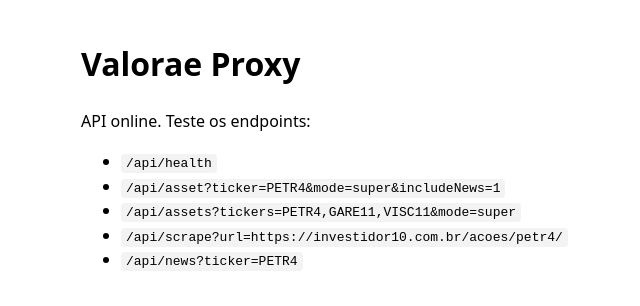
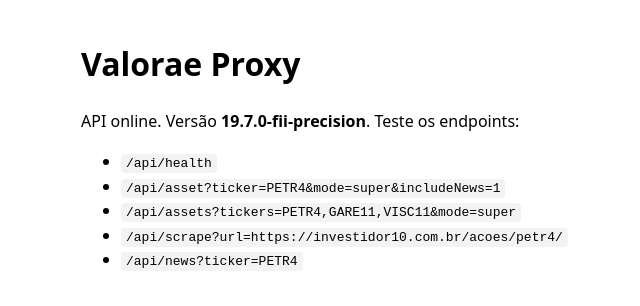
Before and after one commit to rafaelgabassi07-tech/valorae-proxy, a website: page public/index.html in a window 1280 px wide. Shown: the whole page, without its empty margins (149-789 px from the left). Drawn offline with Linux system fonts and the light colour scheme.

Commit message:
Add files via upload

```diff
--- a/public/index.html
+++ b/public/index.html
@@ -8,7 +8,7 @@
 </head>
 <body>
   <h1>Valorae Proxy</h1>
-  <p>API online. Teste os endpoints:</p>
+  <p>API online. Versão <strong>19.7.0-fii-precision</strong>. Teste os endpoints:</p>
   <ul>
     <li><code>/api/health</code></li>
     <li><code>/api/asset?ticker=PETR4&amp;mode=super&amp;includeNews=1</code></li>
```
